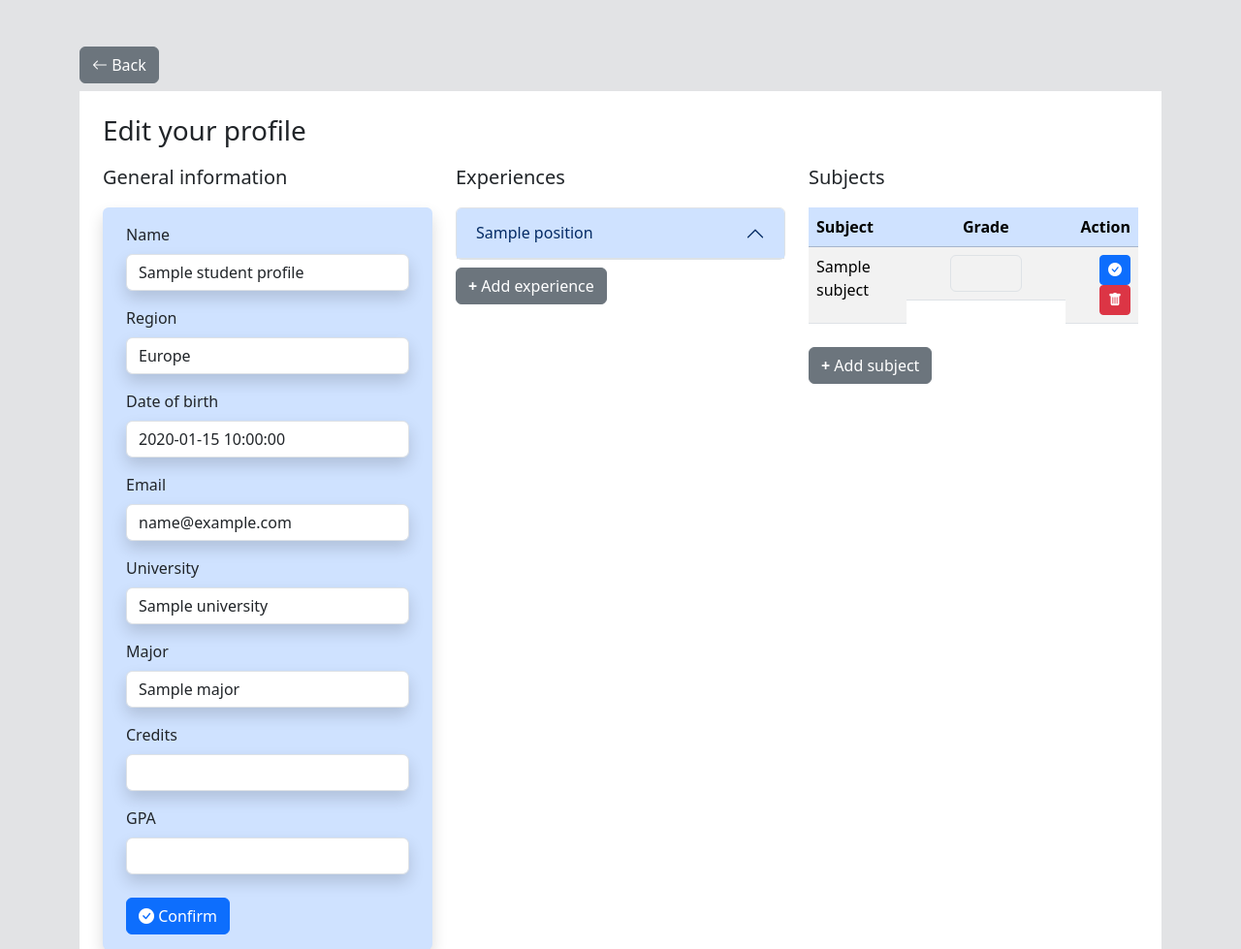
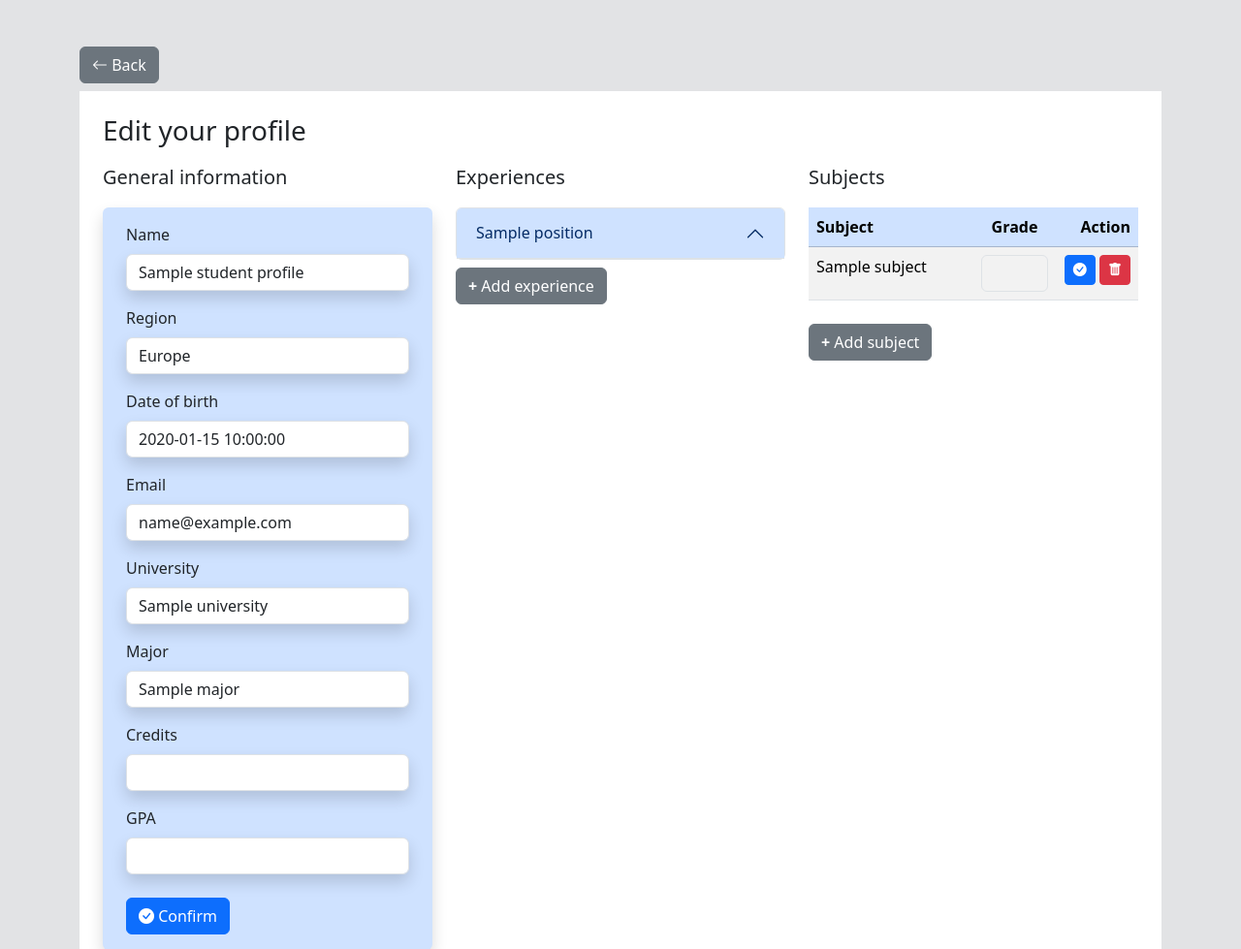
Before and after one commit to kasap-ot/thesis-project, a FastAPI app: template templates/student-profile-edit.html in a window 1280 px wide. Shown: the part 54-1033 px from the top of the page at 97% size. Run offline with FastAPI, Linux system fonts and the light colour scheme; the template is opened without the code that fills it: most values are stand-ins (such as "Sample title", 1, 10 or a date in 2020); parts of the project's set-up code (start-up, migrations or seed data) failed here and were passed over; some libraries are stand-ins or nearby versions.

Commit message:
Modify display logic

```diff
--- a/templates/company-profile-edit.html
+++ b/templates/company-profile-edit.html
@@ -52,7 +52,7 @@
 <div class="row mt-4">
     <div class="col-5">
         <p class="fs-5">General information</p>
-        <form action="/" class="bg-primary-subtle px-4 pt-3 pb-5 rounded border border-light border-4">
+        <form action="/" class="bg-primary-subtle px-4 pt-3 pb-5 rounded shadow">
             <label for="" class="form-label">Name</label>
             <input type="text" class="form-control shadow" value="{{company.name}}" id="nameInput">
 
--- a/templates/company-profile.html
+++ b/templates/company-profile.html
@@ -7,8 +7,7 @@
             <div class="row">
                 <div class="col">
                     <h1>{{ company.name }}</h1>
-                    <h3 class="mb-4 text-body-secondary">Location</h3>
-                    <h5>{{ company.email }}</h5>
+                    <h4 class="mt-3 text-body-secondary">Contact: {{company.email}}</h3>
                 </div>
                 <div class="col d-flex align-items-center justify-content-end me-3">
                     {% if company.profile_picture_path %}
--- a/templates/student-profile-edit.html
+++ b/templates/student-profile-edit.html
@@ -155,9 +155,9 @@
             <table class="table table-striped">
                 <thead class="table-primary">
                     <tr>
-                        <th>Subject</th>
-                        <th class="text-center">Grade</th>
-                        <th class="text-end">Action</th>
+                        <th class="w-50">Subject</th>
+                        <th class="w-25 text-center">Grade</th>
+                        <th class="w-25 text-end">Action</th>
                     </tr>
                 </thead>
                 <tbody>
@@ -166,7 +166,7 @@
                         <td>{{ subject.name }}</td>
                         <td class="d-flex justify-content-center">
                             <input id="grade-{{subject.student_id}}-{{subject.name}}" type="number"
-                                class="form-control w-50 text-center" value="{{subject.grade}}"
+                                class="form-control text-center" value="{{subject.grade}}"
                                 style="background-color: transparent;">
                         </td>
                         <td class="text-end">
--- a/templates/student-profile.html
+++ b/templates/student-profile.html
@@ -8,9 +8,9 @@
             <div class="row">
                 <div class="col d-flex flex-column justify-content-center">
                     <h1>{{student_profile.name}}</h1>
-                    <h3 class="mb-4 text-body-secondary">Location</h3>
-                    <p class="fs-5">{{student_profile.date_of_birth}}</p>
-                    <p class="fs-5">{{student_profile.email}}</p>
+                    <h3 class="mb-4 text-body-secondary">Location: {{student_profile.region_name}}</h3>
+                    <p class="fs-5"><strong>Date of birth:</strong> {{student_profile.date_of_birth}}</p>
+                    <p class="fs-5"><strong>Email:</strong> {{student_profile.email}}</p>
                 </div>
                 <div class="col d-flex align-items-center justify-content-end me-2 mt-2">
                     {% if student_profile.profile_picture_path %}
```
